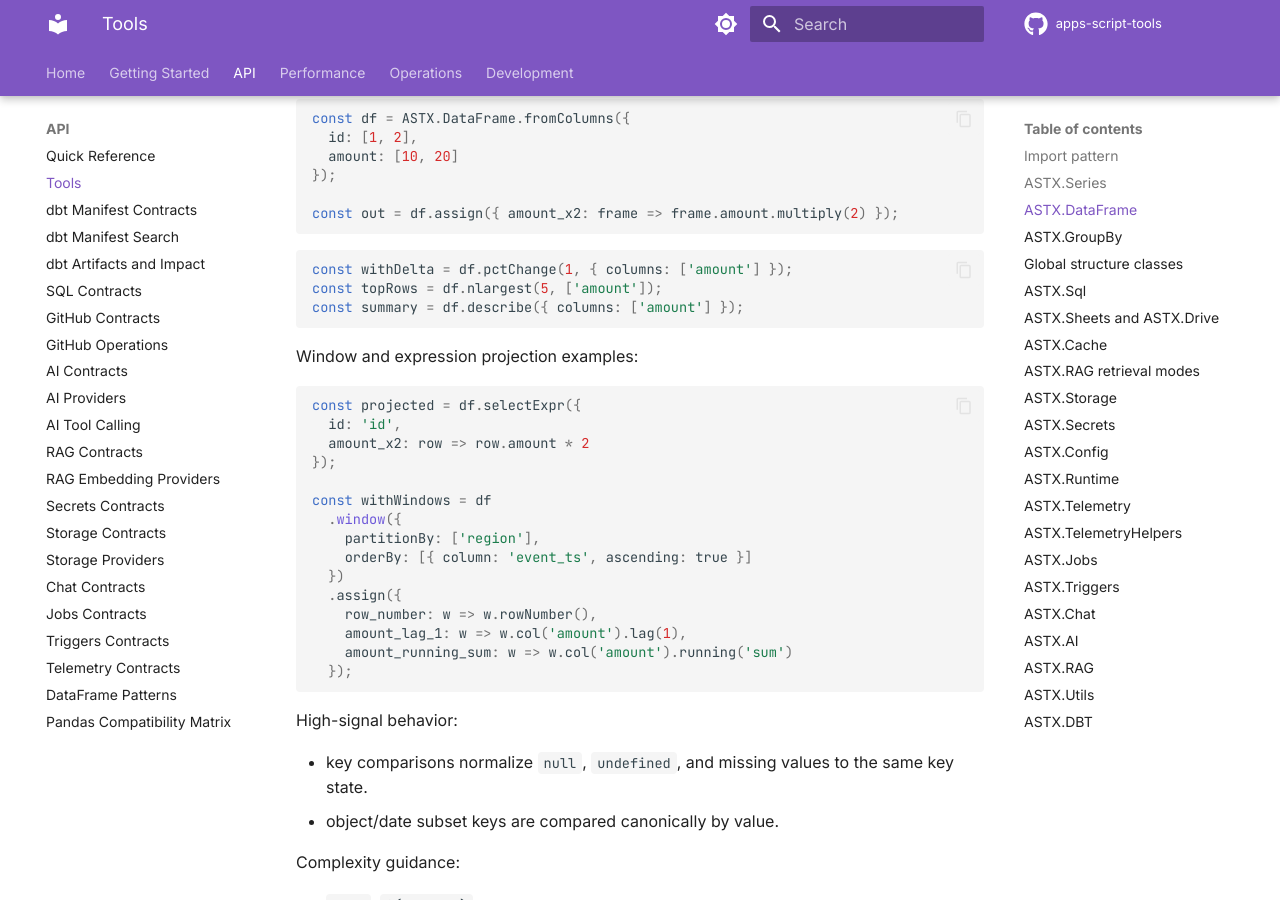
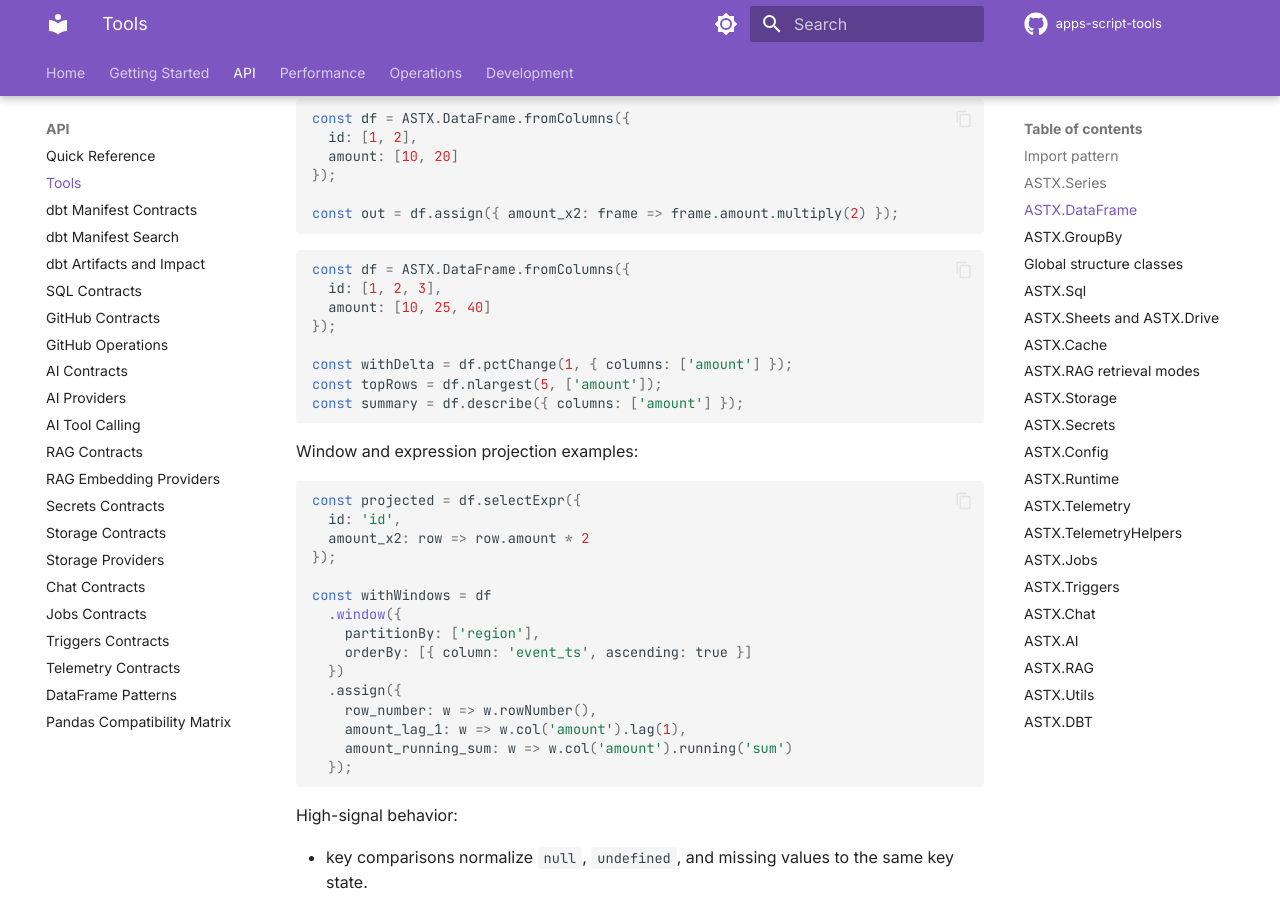
Before and after one commit to joe-broadhead/apps-script-tools, an MkDocs documentation site: the page built from docs/api/tools.md, in a window 1280 px wide and 900 px high, scrolled down 1960 px. Built offline with MkDocs 1.6.1 and Material for MkDocs 9.7.7, drawn with Linux system fonts in a browser that asks for light colours; comment, search, counter and statistics services are not loaded.

Commit message:
fix(docs+perf): make tools snippet standalone and cap sample benchmark n

````diff
--- a/docs/api/tools.md
+++ b/docs/api/tools.md
@@ -78,6 +78,11 @@ const out = df.assign({ amount_x2: frame => frame.amount.multiply(2) });
 ```
 
 ```javascript
+const df = ASTX.DataFrame.fromColumns({
+  id: [1, 2, 3],
+  amount: [10, 25, 40]
+});
+
 const withDelta = df.pctChange(1, { columns: ['amount'] });
 const topRows = df.nlargest(5, ['amount']);
 const summary = df.describe({ columns: ['amount'] });
````
Also changed, not shown: 1 other file.
